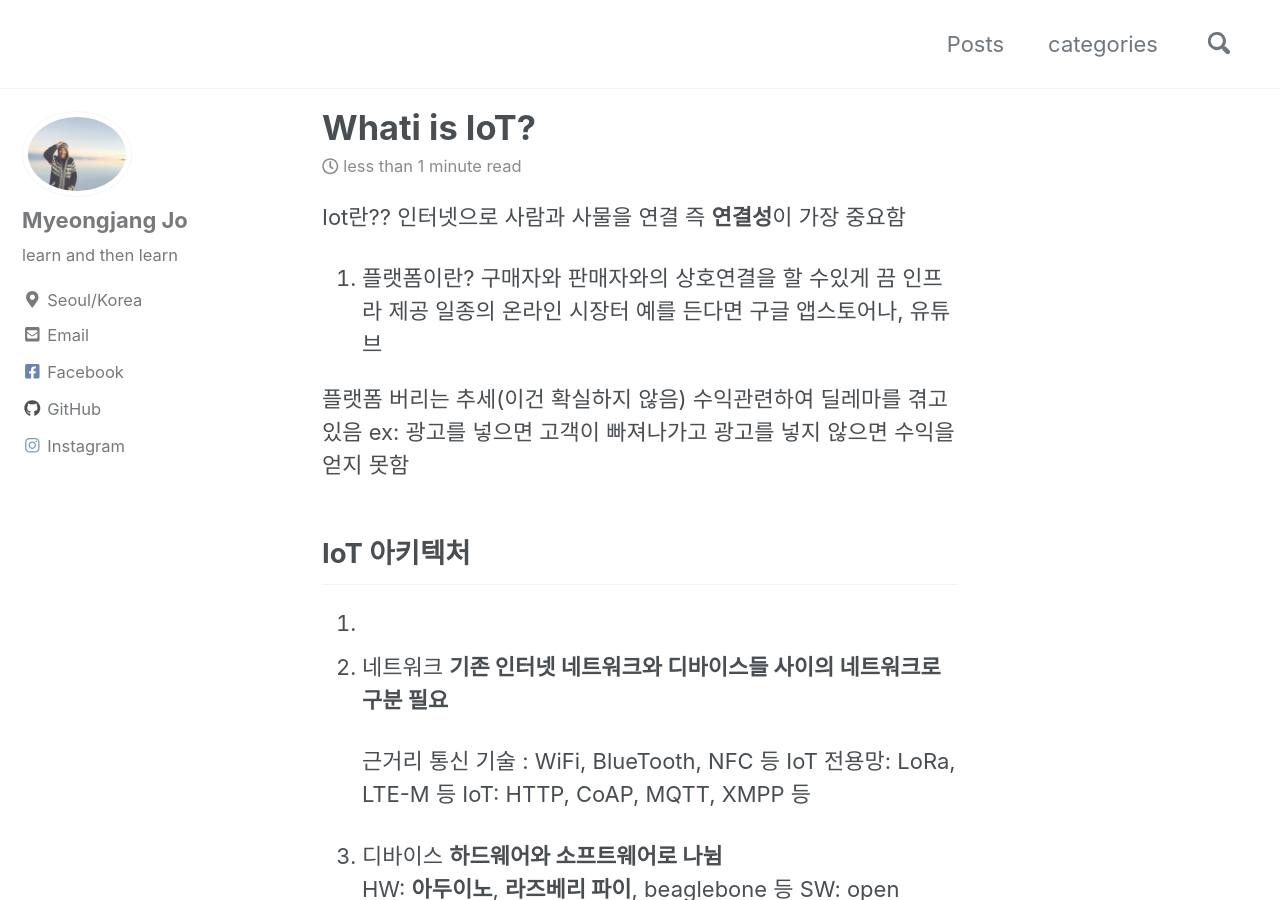
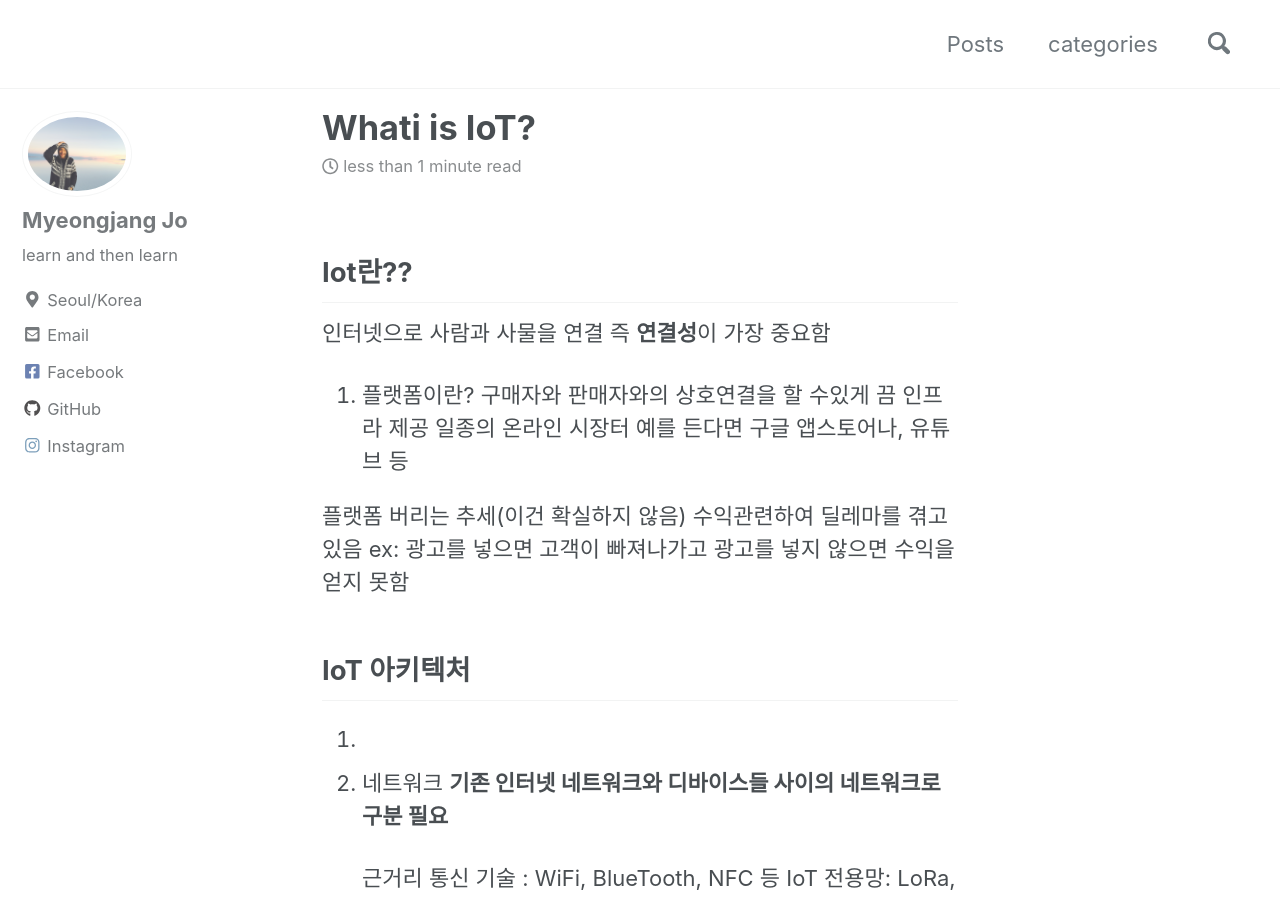
Before and after one commit to josephmjjo/josephmjjo.github.io, a Jekyll site: the page built from _posts/2019-08-07-IoT.md, in a window 1280 px wide and 900 px high. Built offline with Jekyll 4.4.1, drawn with Linux system fonts in a browser that asks for light colours; cached includes are drawn as plain includes; nearby versions of some CDN libraries.

Commit message:
_posts/2019-08-07-IoT.md updated from https://stackedit.io/

```diff
--- a/_posts/2019-08-07-IoT.md
+++ b/_posts/2019-08-07-IoT.md
@@ -5,10 +5,10 @@ categories:
    IoT
 ---
 
-Iot란??
+## Iot란??
 인터넷으로 사람과 사물을 연결 즉 **연결성**이 가장 중요함
 1. 플랫폼이란?
-  구매자와 판매자와의 상호연결을 할 수있게 끔 인프라 제공 일종의 온라인 시장터 예를 든다면 구글 앱스토어나, 유튜브
+  구매자와 판매자와의 상호연결을 할 수있게 끔 인프라 제공 일종의 온라인 시장터 예를 든다면 구글 앱스토어나, 유튜브 등
 
   플랫폼 버리는 추세(이건 확실하지 않음)
   수익관련하여 딜레마를 겪고 있음 ex: 광고를 넣으면 고객이 빠져나가고 광고를 넣지 않으면 수익을 얻지 못함
```
Also changed, not shown: other parts of _posts/2019-08-07-IoT.md (+2 -2 lines).
